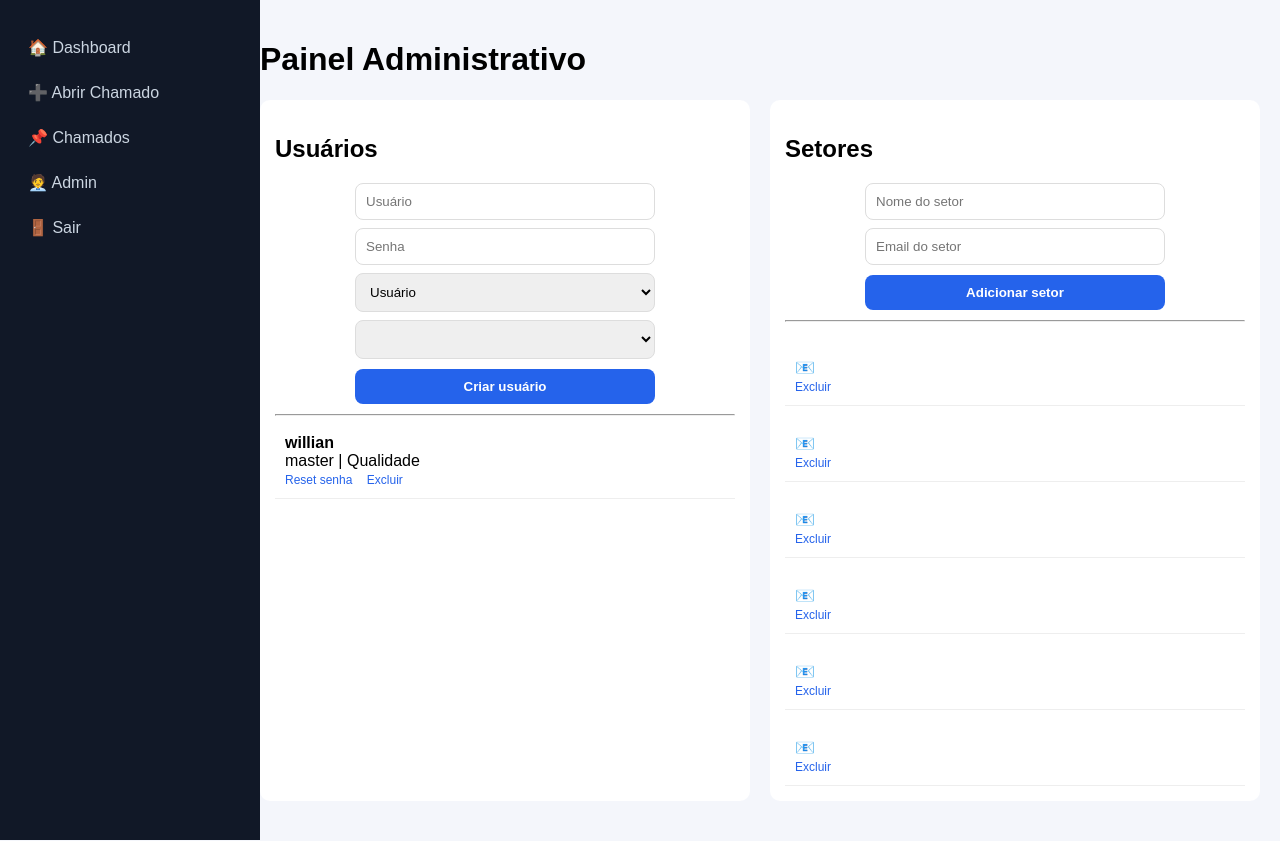
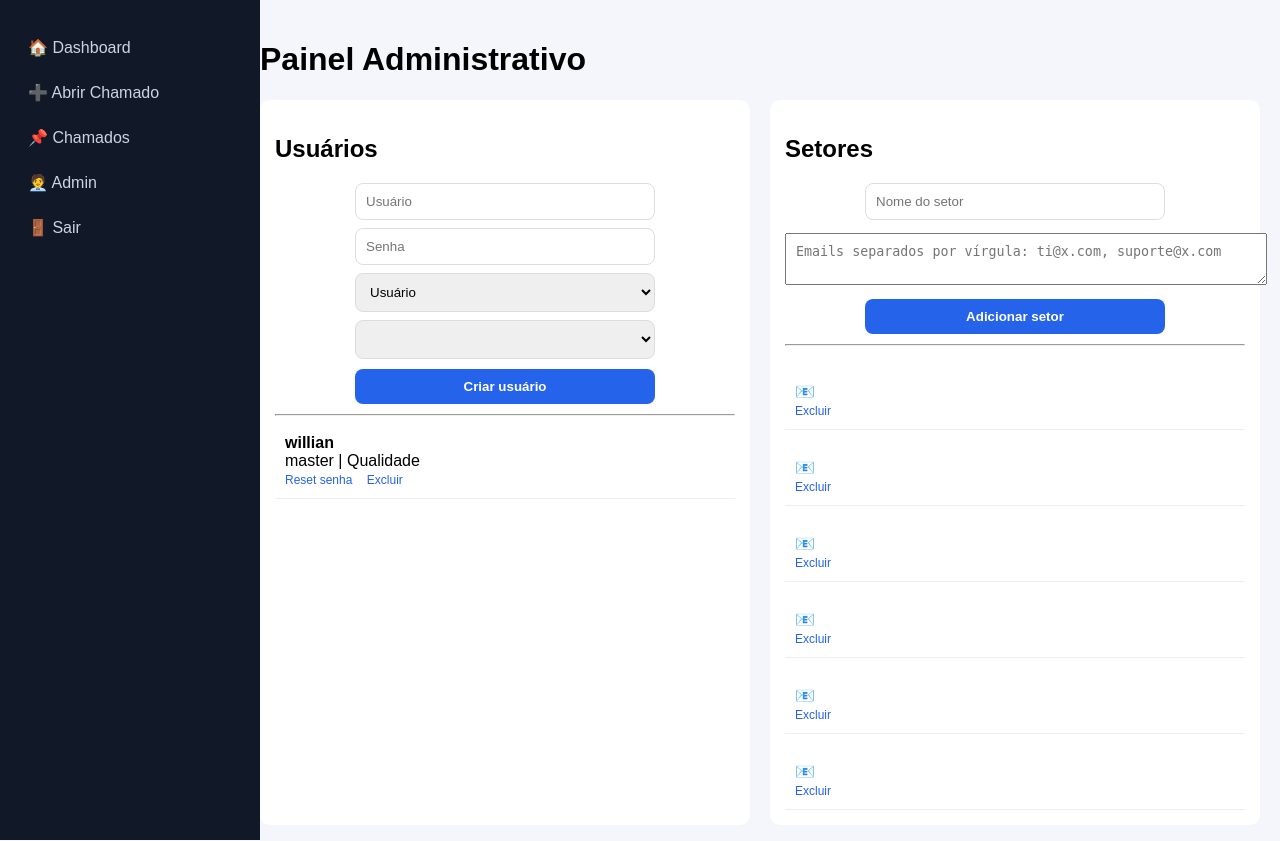
Before and after one commit to qualidadekcq-droid/sistema_chamados, a Flask app: page /admin in a window 1280 px wide. Shown: the top 841 px of the page. Run offline with Flask 3, Linux system fonts and the light colour scheme; the visitor is signed in with stand-in values (Sample User, id 1); lists and menus that the app fills with data are empty.

Commit message:
atualizando informações de setores

```diff
--- a/app.py
+++ b/app.py
@@ -87,6 +87,11 @@ def login():
         session["user"] = u["usuario"]
         session["role"] = u["role"]
         session["setor"] = u["setor"]
+
+        if u.get("trocar_senha"):
+            session["trocar_senha"] = True
+            return redirect("/trocar_senha")
+
         return redirect("/dashboard")
 
     return "Login inválido"
@@ -116,7 +121,10 @@ def dashboard():
         chamados = [c for c in chamados if c.get("criador") == user]
 
     elif role == "admin":
-        chamados = [c for c in chamados if c.get("setor", "").lower() == setor.lower()]
+        chamados = [
+            c for c in chamados
+            if c.get("setor", "").lower() == setor.lower()
+        ]
 
     return render_template(
         "dashboard.html",
@@ -155,11 +163,12 @@ def abrir_chamado():
     titulo = request.form.get("titulo")
     setor_nome = request.form.get("setor")
 
-    # buscar email do setor
-    email_destino = None
+    # buscar setor com múltiplos emails
+    emails_destino = []
+
     for d in get_departamentos():
         if isinstance(d, dict) and d["nome"] == setor_nome:
-            email_destino = d["email"]
+            emails_destino = d.get("emails", [])
 
     assunto = f"[{prioridade.upper()}] {titulo}"
 
@@ -178,8 +187,9 @@ def abrir_chamado():
 
     set_chamados(chamados)
 
-    # aqui você pluga o email depois (já estruturado)
-    # enviar_email(email_destino, assunto, descricao)
+    # 🔥 AQUI FUTURO ENVIO EMAIL (loop todos emails do setor)
+    # for email in emails_destino:
+    #     enviar_email(email, assunto, descricao)
 
     return redirect("/dashboard")
 
@@ -202,7 +212,10 @@ def chamados_view():
         chamados = [c for c in chamados if c.get("criador") == user]
 
     elif role == "admin":
-        chamados = [c for c in chamados if c.get("setor", "").lower() == setor.lower()]
+        chamados = [
+            c for c in chamados
+            if c.get("setor", "").lower() == setor.lower()
+        ]
 
     return render_template(
         "chamados.html",
@@ -236,7 +249,7 @@ def finalizar(id):
 
 
 # ======================
-# ADMIN / MASTER
+# ADMIN
 # ======================
 @app.route("/admin")
 def admin():
@@ -333,13 +346,18 @@ def add_departamento():
     deps = get_departamentos()
 
     nome = request.form.get("nome")
-    email = request.form.get("email")
+    emails_raw = request.form.get("emails")
 
-    if nome and email:
-        deps.append({
-            "nome": nome,
-            "email": email
-        })
+    emails_list = [
+        e.strip()
+        for e in emails_raw.split(",")
+        if e.strip()
+    ]
+
+    deps.append({
+        "nome": nome,
+        "emails": emails_list
+    })
 
     save(ARQ_DEPARTAMENTOS, deps)
     return redirect("/admin")
--- a/templates/painel_admin.html
+++ b/templates/painel_admin.html
@@ -129,7 +129,11 @@ button{
 <form method="POST" action="/add_departamento">
 
 <input name="nome" placeholder="Nome do setor" required>
-<input name="email" type="email" placeholder="Email do setor" required>
+
+<textarea name="emails"
+placeholder="Emails separados por vírgula: ti@x.com, suporte@x.com"
+style="width:100%;padding:10px;margin-top:5px;"
+required></textarea>
 
 <button>Adicionar setor</button>
 
@@ -140,7 +144,11 @@ button{
 {% for d in departamentos %}
 <div class="user">
     <b>{{ d.nome }}</b><br>
-    📧 {{ d.email }}
+
+    📧
+    {% for e in d.emails %}
+        {{ e }}{% if not loop.last %}, {% endif %}
+    {% endfor %}
 
     <div class="actions">
         <a href="/del_departamento/{{ d.nome }}">Excluir</a>
```
Also changed, not shown: templates/abrir_chamado.html (+7 -2 lines).
